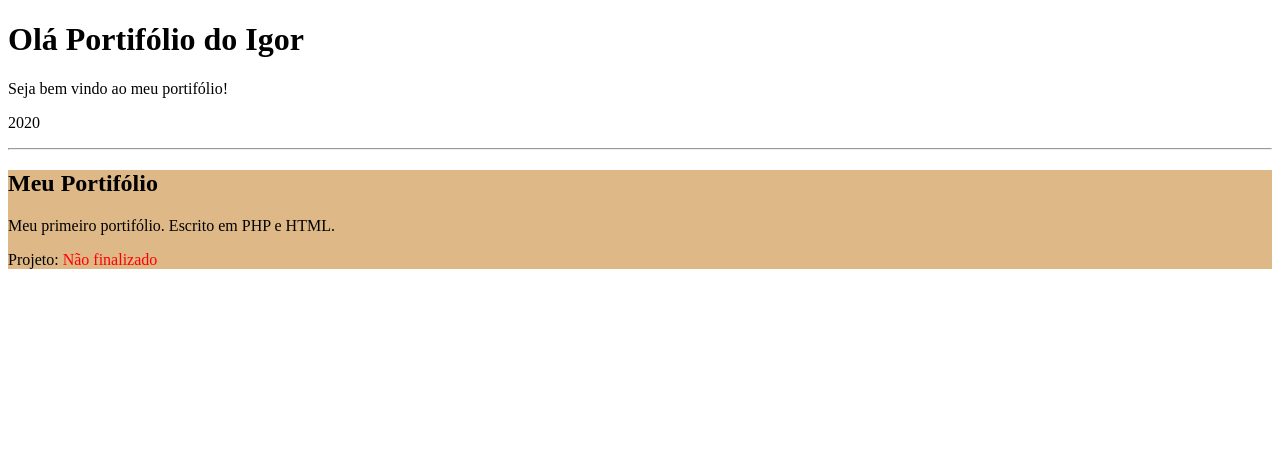
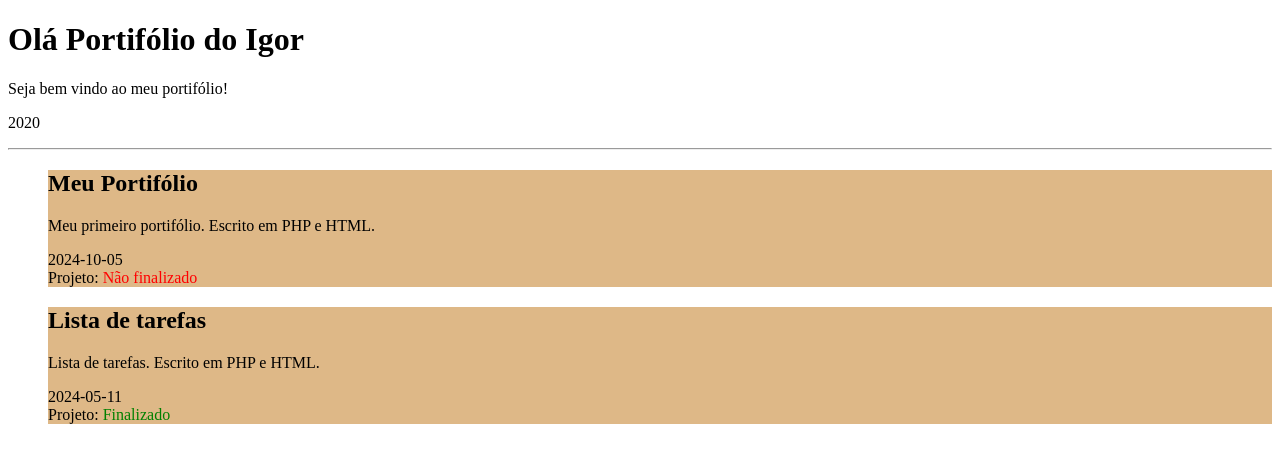
Before and after one commit to igorjosiel/fundamentos_php, a PHP site: page / in a window 1280 px wide. Shown: the top 463 px of the page. Run offline with PHP 8.4, Linux system fonts and the light colour scheme; data that the repository does not hold is empty.

Commit message:
feat: trabalhando com array e estrutura de repetição.

```diff
--- a/index.php
+++ b/index.php
@@ -17,6 +17,21 @@
         $finalizado = false;
         $dataProjeto = "2024-10-11";
         $descricao = "Meu primeiro portifólio. Escrito em PHP e HTML.";
+
+        $projetos = [
+            [
+                "titulo" => "Meu Portifólio",
+                "finalizado" => false,
+                "data" => "2024-10-05",
+                "descricao" => "Meu primeiro portifólio. Escrito em PHP e HTML."
+            ],
+            [
+                "titulo" => "Lista de tarefas",
+                "finalizado" => true,
+                "data" => "2024-05-11",
+                "descricao" => "Lista de tarefas. Escrito em PHP e HTML."
+            ],
+        ];
     ?>
 
     <h1><?=$titulo?></h1>
@@ -26,20 +41,22 @@
 
     <hr/>
 
+    <ul>
+        <?php foreach ($projetos as $projeto): ?>
             <div
                 <?php if((2024 - $ano) > 2): ?>
                     style="background-color: burlywood;"
                 <?php endif; ?>
             >
-        <h2><?=$projeto?></h2>
+                <h2><?=$projeto['titulo']?></h2>
 
-        <p><?=$descricao?></p>
+                <p><?=$projeto['descricao']?></p>
 
                 <div>
-            <div><?=$dataDoProjeto?></div>
+                    <div><?=$projeto['data']?></div>
 
                     <div>Projeto:
-                <?php if(!$finalizado): ?>
+                        <?php if(!$projeto['finalizado']): ?>
                             <span style="color: red">Não finalizado</span>
                         <?php else: ?>
                             <span style="color: green">Finalizado</span>
@@ -47,5 +64,7 @@
                     </div>
                 </div>
             </div>
+        <?php endforeach; ?>
+    </ul>
 </body>
 </html>
```
Lines whose indentation alone changed are shown as unchanged.
